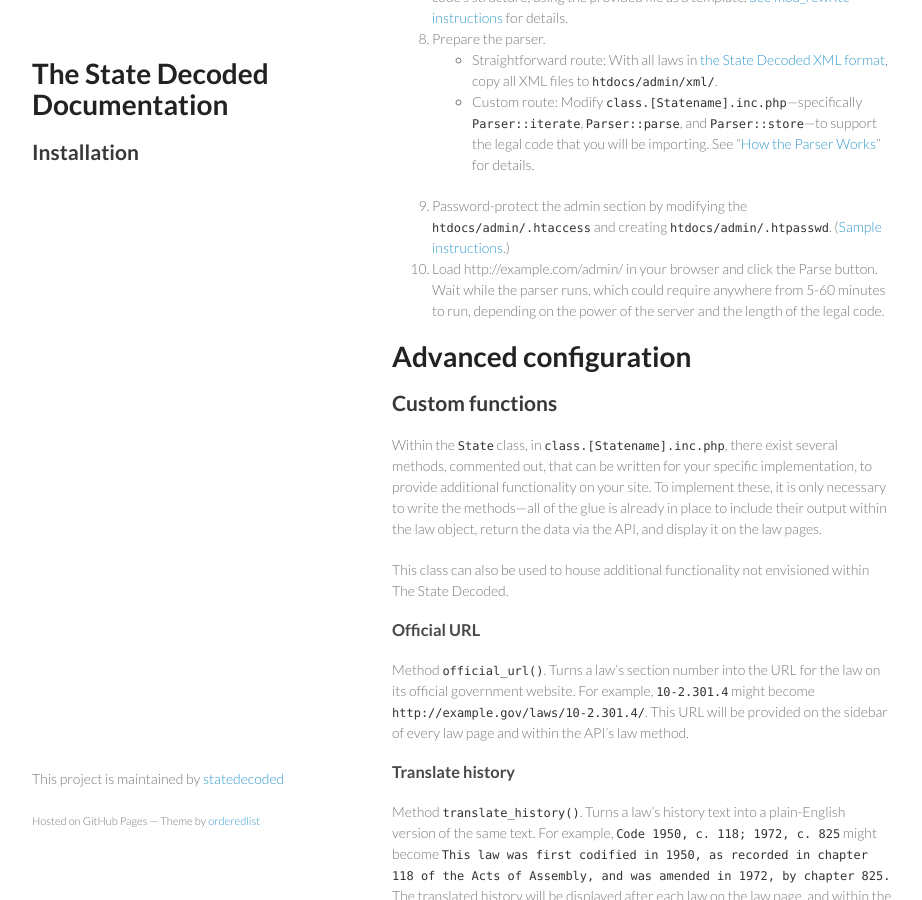
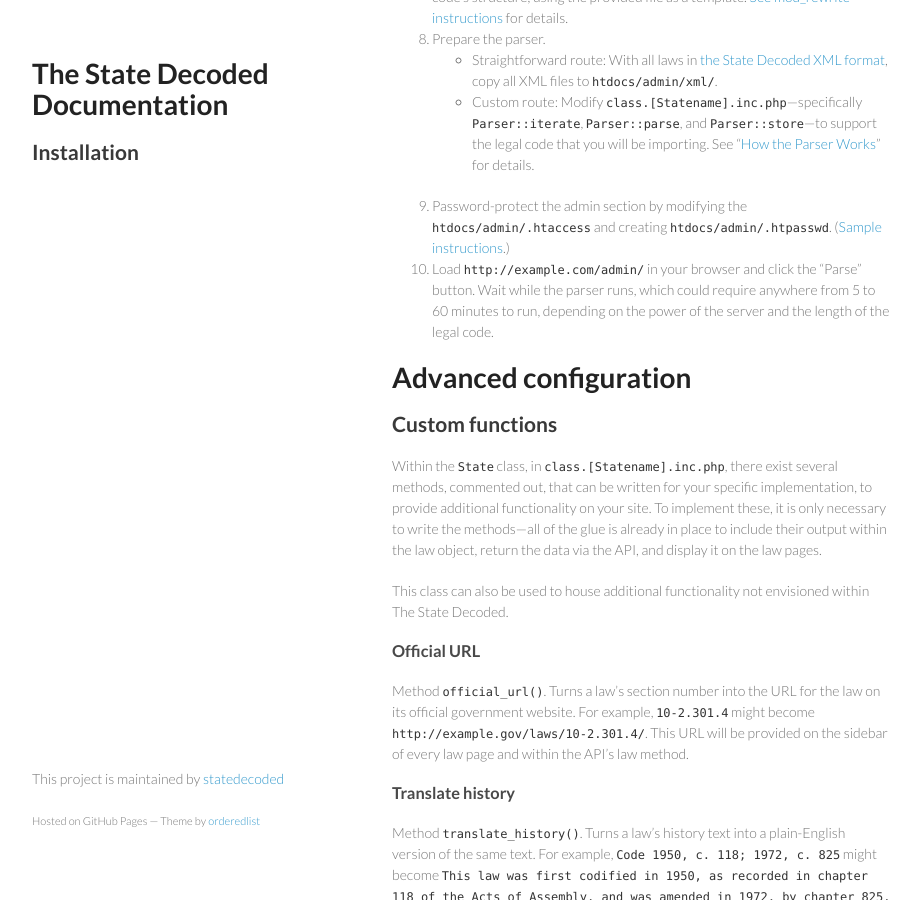
Before and after one commit to statedecoded/documentation, a Jekyll site: the page built from installation.md, in a window 1280 px wide and 900 px high, scrolled down 1009 px. Shown: the whole window, without its empty margins (178-1100 px from the left). Built offline with Jekyll 4.4.1, drawn with Linux system fonts in a browser that asks for light colours.

Commit message:
It is finished

```diff
--- a/installation.md
+++ b/installation.md
@@ -37,7 +37,7 @@
 	* Straightforward route: With all laws in [the State Decoded XML format](xml-format.html), copy all XML files to `htdocs/admin/xml/`.
 	* Custom route: Modify `class.[Statename].inc.php`—specifically `Parser::iterate`, `Parser::parse`, and `Parser::store`—to support the legal code that you will be importing. See "[How the Parser Works](parser.html)" for details.
 1. Password-protect the admin section by modifying the `htdocs/admin/.htaccess` and creating `htdocs/admin/.htpasswd`. ([Sample instructions](http://www.seas.upenn.edu/cets/answers/auth-htpasswd.html).)
-1. Load http://example.com/admin/ in your browser and click the Parse button. Wait while the parser runs, which could require anywhere from 5-60 minutes to run, depending on the power of the server and the length of the legal code.
+1. Load `http://example.com/admin/` in your browser and click the "Parse" button. Wait while the parser runs, which could require anywhere from 5 to 60 minutes to run, depending on the power of the server and the length of the legal code.
 
 
 # Advanced configuration
```
